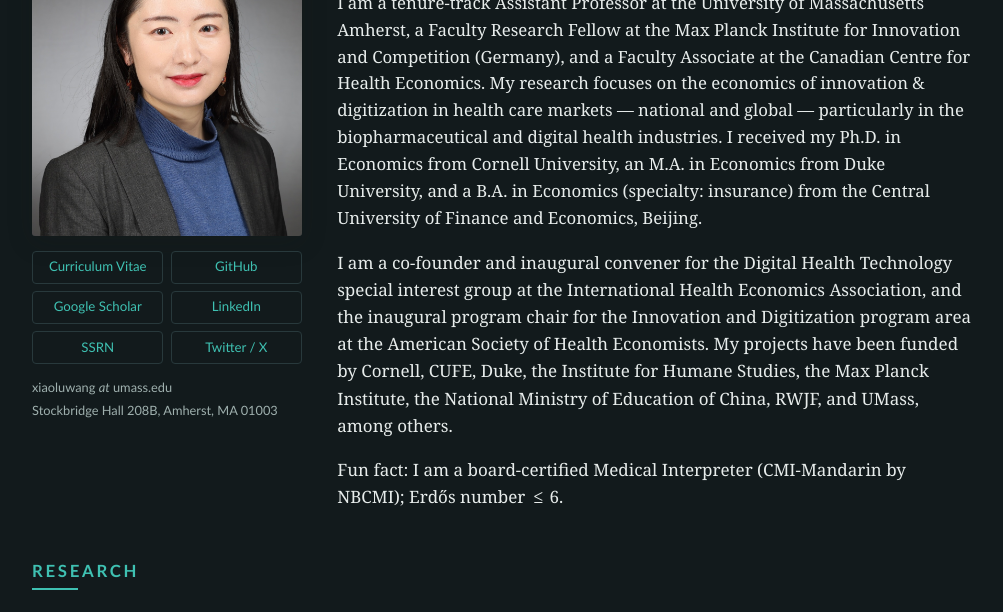
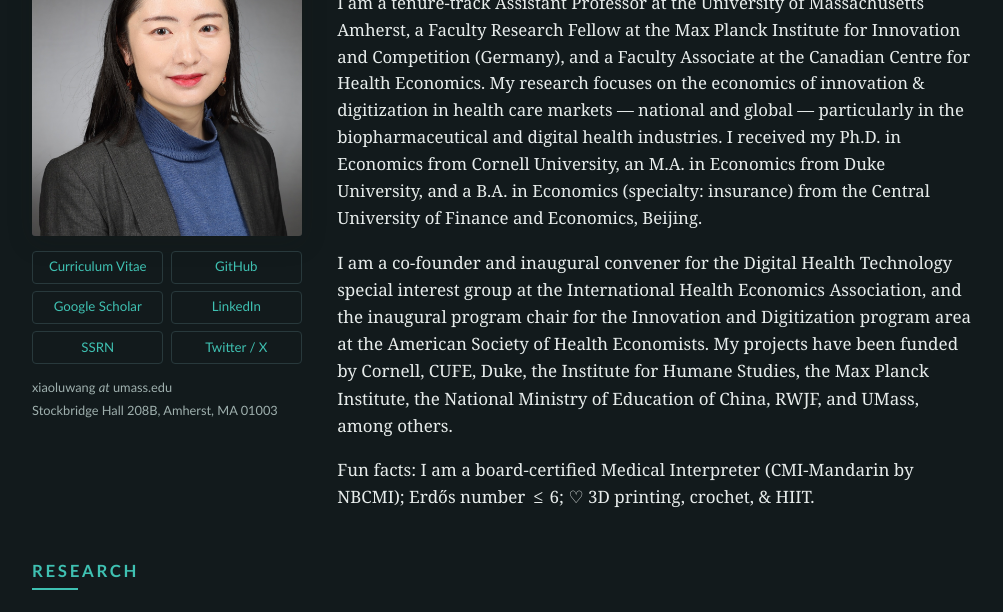
Before and after one commit to LucyXiaoluWang/lucyxiaoluwang.github.io, a plain HTML site: page index.html in a window 1280 px wide. Shown: the part 182-794 px from the top of the page, without its empty margins (138-1141 px from the left). Drawn offline with Linux system fonts and the light colour scheme.

Commit message:
Fun facts: add hobbies (3D printing, crochet, HIIT)
Co-Authored-By: Claude Fable 5 <noreply@anthropic.com>

```diff
--- a/index.html
+++ b/index.html
@@ -178,7 +178,7 @@
         <h1>Lucy Xiaolu Wang, Ph.D.</h1>
         <p class="lead">I am a tenure-track Assistant Professor at the University of Massachusetts Amherst, a Faculty Research Fellow at the Max Planck Institute for Innovation and Competition (Germany), and a Faculty Associate at the Canadian Centre for Health Economics. My research focuses on the economics of innovation &amp; digitization in health care markets — national and global — particularly in the biopharmaceutical and digital health industries. I received my Ph.D. in Economics from Cornell University, an M.A. in Economics from Duke University, and a B.A. in Economics (specialty: insurance) from the Central University of Finance and Economics, Beijing.</p>
         <p>I am a co-founder and inaugural convener for the Digital Health Technology special interest group at the International Health Economics Association, and the inaugural program chair for the Innovation and Digitization program area at the American Society of Health Economists. My projects have been funded by Cornell, CUFE, Duke, the Institute for Humane Studies, the Max Planck Institute, the National Ministry of Education of China, RWJF, and UMass, among others.</p>
-        <p>Fun fact: I am a board-certified Medical Interpreter (CMI-Mandarin by NBCMI); Erd&#337;s number &le;&thinsp;6.</p>      </div>
+        <p>Fun facts: I am a board-certified Medical Interpreter (CMI-Mandarin by NBCMI); Erd&#337;s number &le;&thinsp;6; &#9825; 3D printing, crochet, &amp; HIIT.</p>      </div>
     </div>
 
   </section>
```
